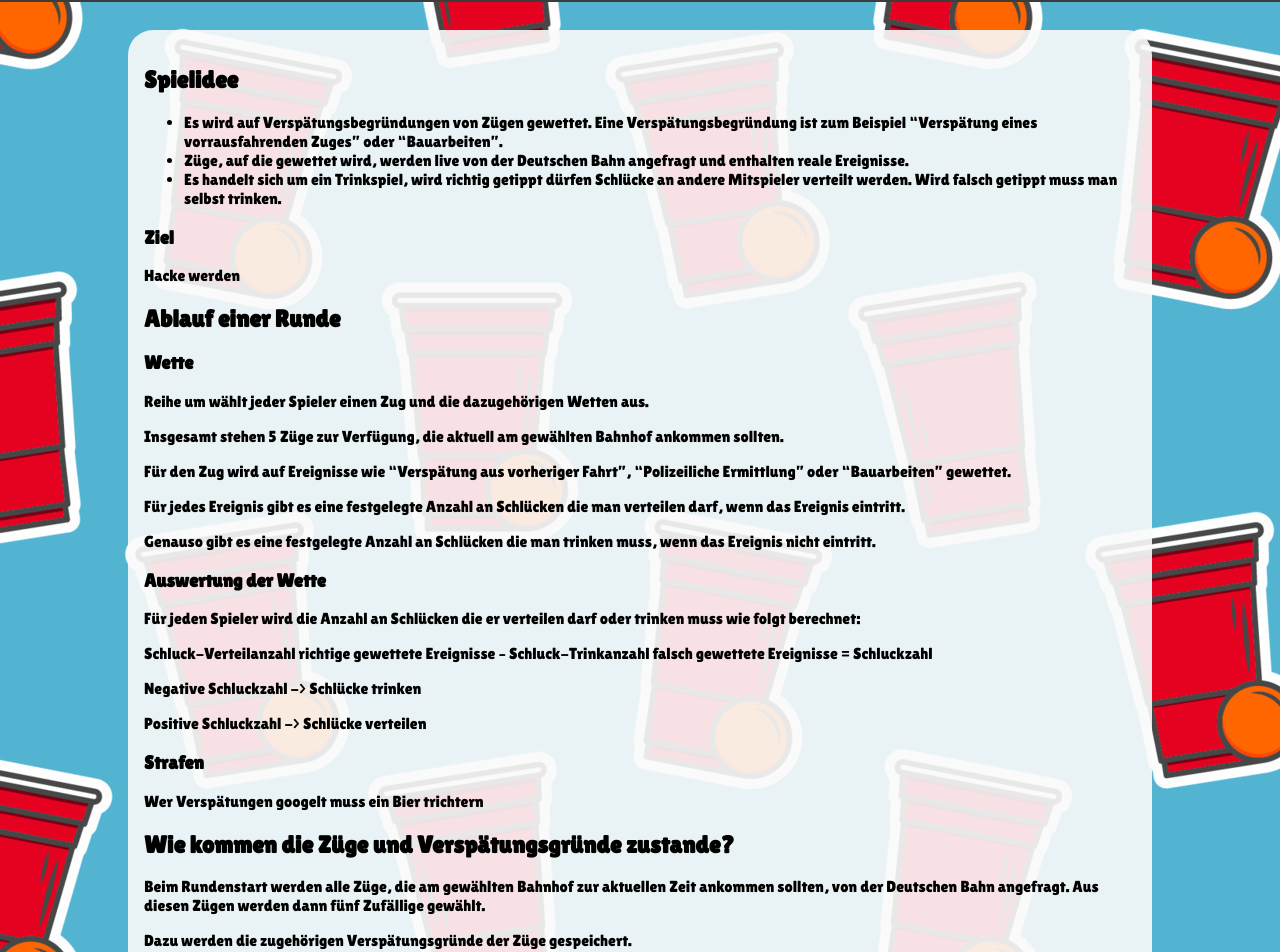
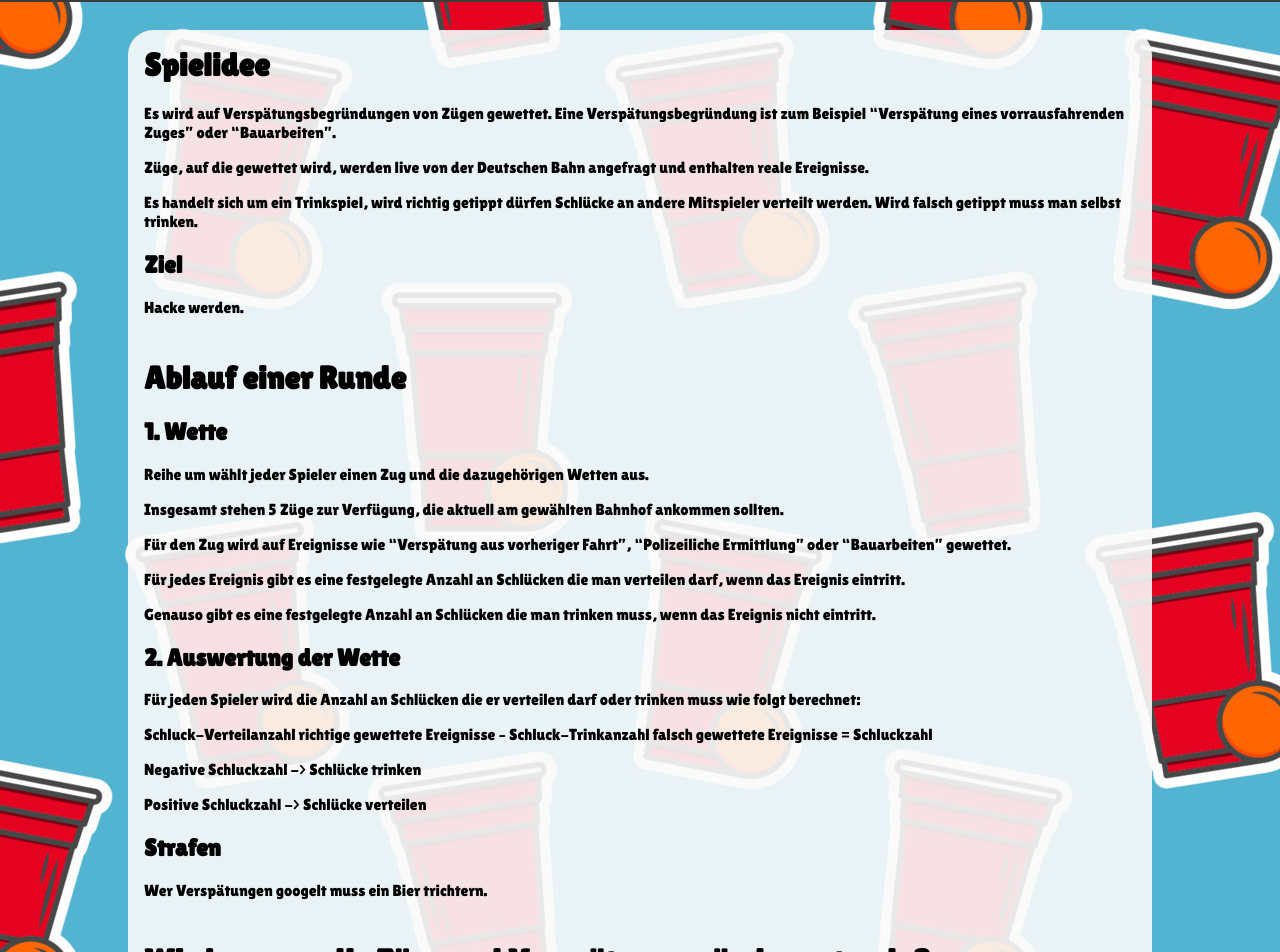
Before and after one commit to matzesoft/schkapp, a SvelteKit app: page /about in a window 1280 px wide. Shown: the part 68-1020 px from the top of the page. Built offline with nearby package versions, Linux system fonts and the light colour scheme.

Commit message:
Improve about styling

```diff
--- a/src/routes/about/+page.svelte
+++ b/src/routes/about/+page.svelte
@@ -3,24 +3,24 @@
 </script>
 
 <div>
-    <h2>Spielidee</h2>
-    <ul>
-        <li>Es wird auf Verspätungsbegründungen von Zügen gewettet. Eine Verspätungsbegründung ist zum Beispiel
+    <div>
+        <h1 style="margin-top: 0px">Spielidee</h1>
+        <p>Es wird auf Verspätungsbegründungen von Zügen gewettet. Eine Verspätungsbegründung ist zum Beispiel
             “Verspätung eines vorrausfahrenden Zuges” oder “Bauarbeiten”.
-        </li>
-        <li>Züge, auf die gewettet wird, werden live von der Deutschen Bahn angefragt und enthalten reale
+        </p>
+        <p>Züge, auf die gewettet wird, werden live von der Deutschen Bahn angefragt und enthalten reale
             Ereignisse.
-        </li>
-        <li>Es handelt sich um ein Trinkspiel, wird richtig getippt dürfen Schlücke an andere Mitspieler verteilt
+        </p>
+        <p>Es handelt sich um ein Trinkspiel, wird richtig getippt dürfen Schlücke an andere Mitspieler verteilt
             werden. Wird falsch getippt muss man selbst trinken.
-        </li>
-    </ul>
+        </p>
 
-    <h3>Ziel</h3>
-    <p>Hacke werden</p>
+        <h2>Ziel</h2>
+        <p>Hacke werden.</p>
+    </div>
 
-    <h2>Ablauf einer Runde</h2>
-    <h3>Wette</h3>
+    <h1>Ablauf einer Runde</h1>
+    <h2>1. Wette</h2>
     <p>Reihe um wählt jeder Spieler einen Zug und die dazugehörigen Wetten aus.</p>
     <p>Insgesamt stehen 5 Züge zur Verfügung, die aktuell am gewählten Bahnhof ankommen sollten.</p>
     <p>Für den Zug wird auf Ereignisse wie “Verspätung aus vorheriger Fahrt”, “Polizeiliche Ermittlung” oder
@@ -30,7 +30,7 @@
     <p>Genauso gibt es eine festgelegte Anzahl an Schlücken die man trinken muss, wenn das Ereignis nicht
         eintritt.</p>
 
-    <h3>Auswertung der Wette</h3>
+    <h2>2. Auswertung der Wette</h2>
     <p>Für jeden Spieler wird die Anzahl an Schlücken die er verteilen darf oder trinken muss wie folgt
         berechnet:</p>
     <p>Schluck-Verteilanzahl richtige gewettete Ereignisse – Schluck-Trinkanzahl falsch gewettete Ereignisse =
@@ -38,10 +38,10 @@
     <p>Negative Schluckzahl -&gt; Schlücke trinken</p>
     <p>Positive Schluckzahl -&gt; Schlücke verteilen</p>
 
-    <h3>Strafen</h3>
-    <p>Wer Verspätungen googelt muss ein Bier trichtern</p>
+    <h2>Strafen</h2>
+    <p>Wer Verspätungen googelt muss ein Bier trichtern.</p>
 
-    <h2>Wie kommen die Züge und Verspätungsgründe zustande?</h2>
+    <h1>Wie kommen die Züge und Verspätungsgründe zustande?</h1>
     <p>Beim Rundenstart werden alle Züge, die am gewählten Bahnhof zur aktuellen Zeit ankommen sollten, von der
         Deutschen Bahn angefragt. Aus diesen Zügen werden dann fünf Zufällige gewählt.</p>
     <p>Dazu werden die zugehörigen Verspätungsgründe der Züge gespeichert.</p>
@@ -49,6 +49,12 @@
     <p>Es wird zusätzlich dafür gesorgt, dass wenn innerhalb kurzer Zeit mehrere Runde gespielt werden, dieselben
         Züge nicht erneut auftreten können.</p>
 
-    <h2>Spielende</h2>
-    <p>Wenn Hacke</p>
+    <h1>Spielende</h1>
+    <p>Wenn Hacke.</p>
 </div>
+
+<style>
+    h1 {
+        margin-top: 42px;
+    }
+</style>
```
